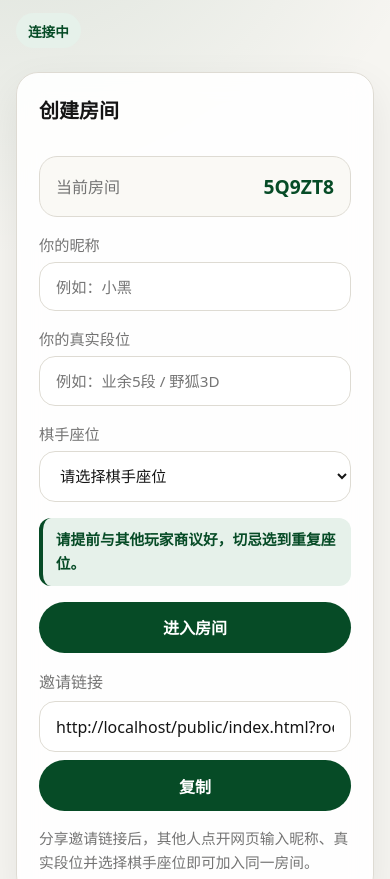
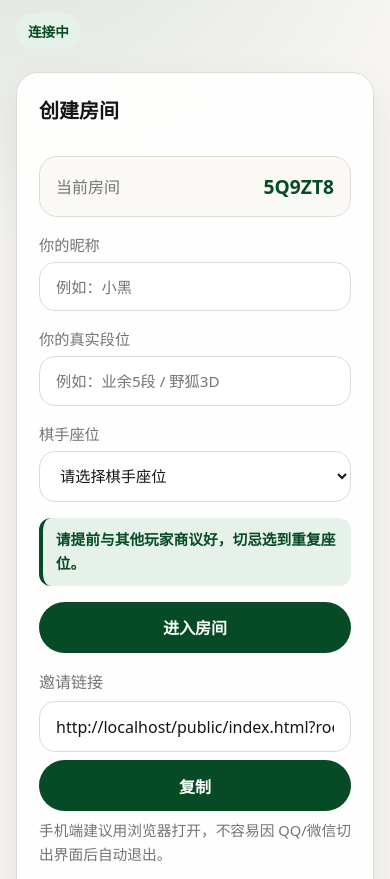
Before and after one commit to SWeeTvT/Spy-Go, a website: page public/index.html in a window 390 px wide. Shown: the part 190-1069 px from the top of the page. Drawn offline with nearby package versions, Linux system fonts and the light colour scheme; no server answers.

Commit message:
Add mobile browser tip under invite link

```diff
--- a/public/index.html
+++ b/public/index.html
@@ -63,6 +63,7 @@
           <input id="inviteInput" readonly />
           <button id="copyInviteButton" type="button">复制</button>
         </div>
+        <p class="hint mobile-browser-tip">手机端建议用浏览器打开，不容易因 QQ/微信切出界面后自动退出。</p>
       </div>
 
       <p class="hint">
```
